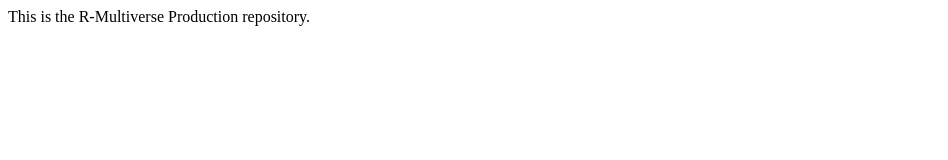
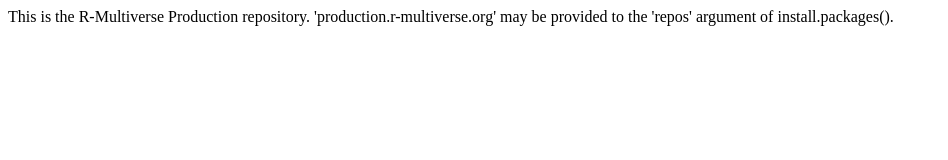
Before and after one commit to r-multiverse/production, a plain HTML site: page index.html in a window 1280 px wide. Shown: the whole page, without its empty margins (0-948 px from the left). Drawn offline with Linux system fonts and the light colour scheme.

Commit message:
add usage instructions for html page

```diff
--- a/index.html
+++ b/index.html
@@ -4,6 +4,6 @@
     <title>R-Multiverse Production</title>
   </head>
   <body>
-    This is the R-Multiverse Production repository.
+    This is the R-Multiverse Production repository. 'production.r-multiverse.org' may be provided to the 'repos' argument of install.packages().
   </body>
 </html>
```
